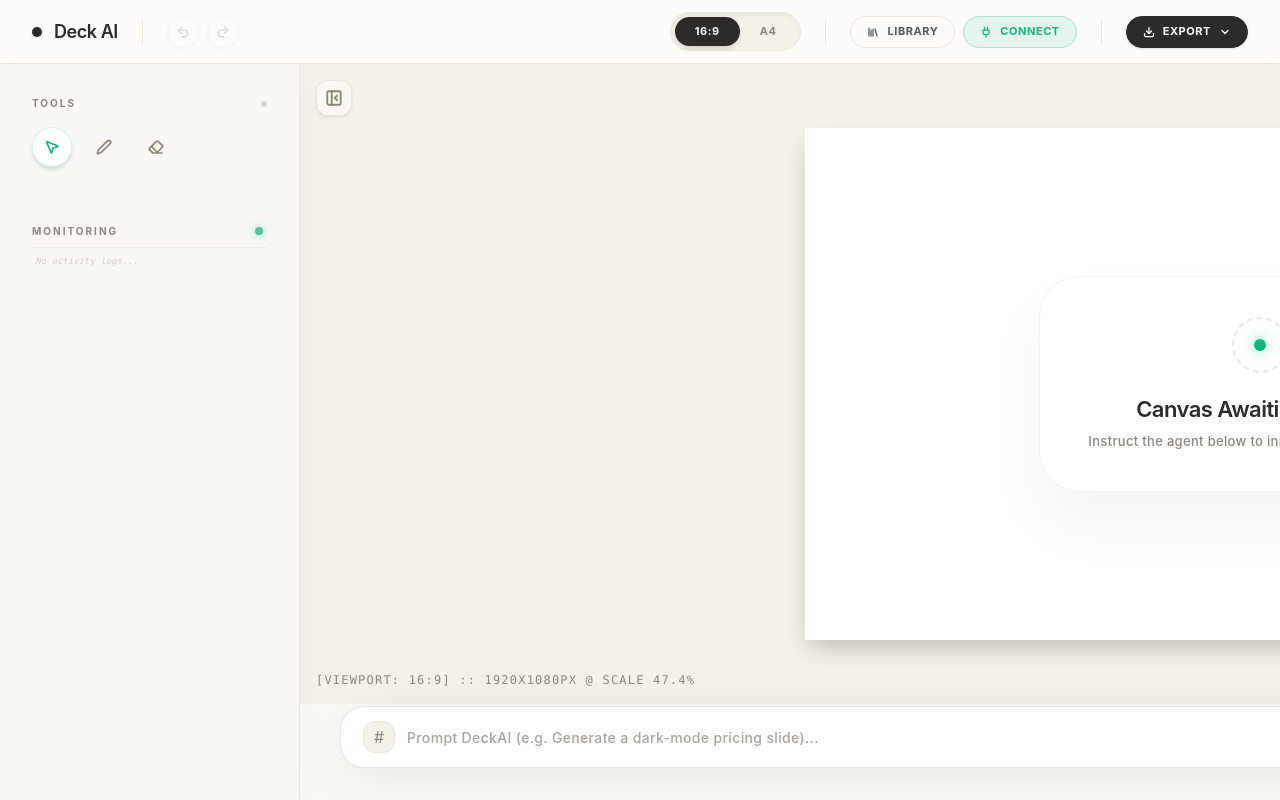
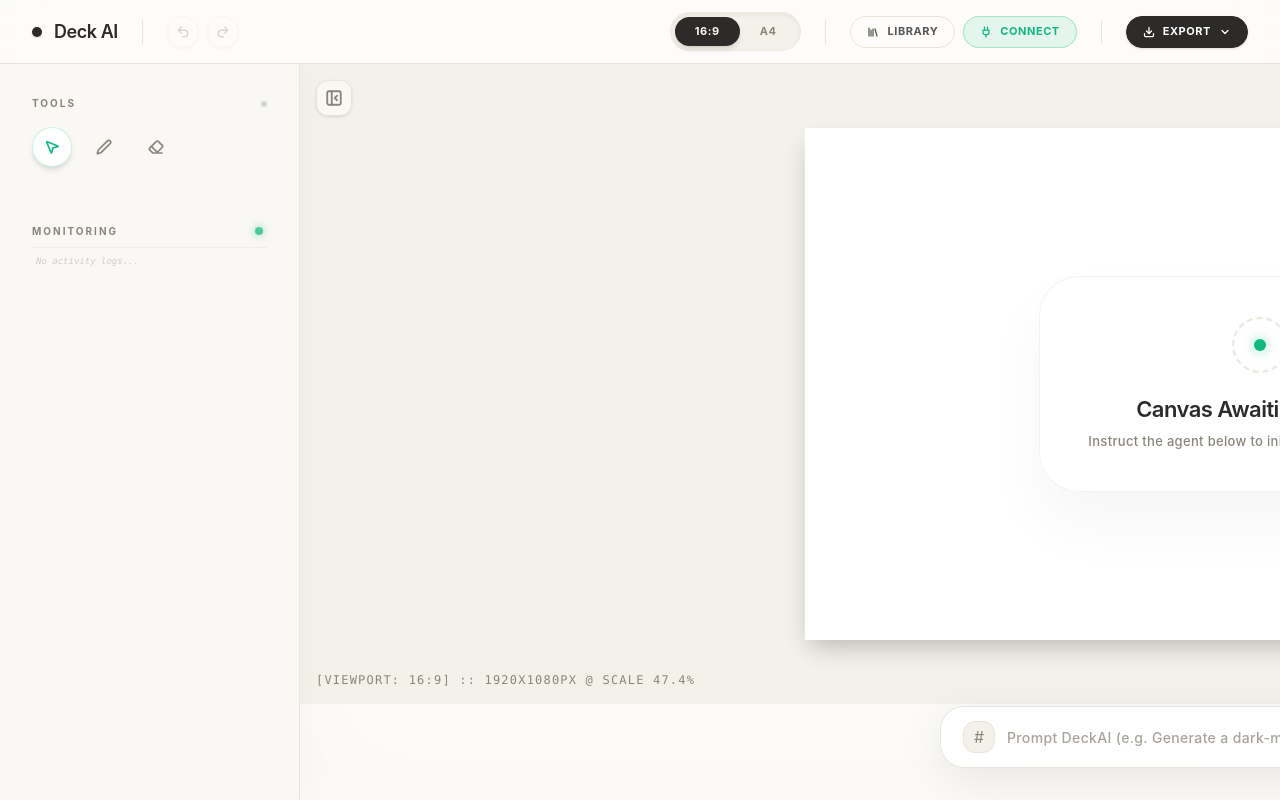
Before and after one commit to Zacxxx/DeckAI, a React (Vite) app in the folder frontend/: page / in a window 1280 px wide. Built offline with nearby package versions, Linux system fonts and the light colour scheme.

Commit message:
style(ui): constraint prompt injection container into center-weighted floating boundaries

```diff
--- a/frontend/src/App.tsx
+++ b/frontend/src/App.tsx
@@ -477,18 +477,18 @@ export default function App() {
           </div>
 
           {/* Bottom Floating Prompt Interface (Absolute to overlay the canvas void space) */}
-          <div className="absolute bottom-8 left-1/2 -translate-x-1/2 w-[calc(100%-80px)] px-0 z-50">
+          <div className="absolute bottom-8 left-1/2 -translate-x-1/2 w-full max-w-2xl px-4 z-50 flex flex-col items-center">
             {attachedDocs.length > 0 && (
-              <div className="flex gap-2 mb-2 px-2 overflow-x-auto">
+              <div className="flex gap-2 mb-2 w-full px-2 overflow-x-auto">
                 {attachedDocs.map((doc, idx) => (
-                  <div key={idx} className="bg-white/80 backdrop-blur-md px-3 py-1 rounded-full text-[10px] font-mono text-[#8b867c] border border-black/5 flex items-center shadow-sm">
+                  <div key={idx} className="bg-white/80 backdrop-blur-md px-3 py-1 rounded-full text-[10px] font-mono text-[#8b867c] border border-black/5 flex items-center shadow-sm whitespace-nowrap">
                     📄 {doc.name}
                     <button onClick={() => setAttachedDocs(prev => prev.filter((_, i) => i !== idx))} className="ml-2 hover:text-red-500 font-bold">&times;</button>
                   </div>
                 ))}
               </div>
             )}
-            <div className="bg-white/90 backdrop-blur-2xl border border-black/10 shadow-[0_12px_48px_rgba(0,0,0,0.08)] rounded-3xl p-2.5 flex items-center gap-3 relative transition-all duration-300 focus-within:shadow-[0_16px_64px_rgba(0,0,0,0.12)] focus-within:ring-2 focus-within:ring-[#10b981]/20 focus-within:-translate-y-1">
+            <div className="w-full bg-white/90 backdrop-blur-2xl border border-black/10 shadow-[0_12px_48px_rgba(0,0,0,0.08)] rounded-3xl p-2.5 flex items-center gap-3 relative transition-all duration-300 focus-within:shadow-[0_16px_64px_rgba(0,0,0,0.12)] focus-within:ring-2 focus-within:ring-[#10b981]/20 focus-within:-translate-y-1">
               {/* Context indicator / Document Uploader */}
               <input type="file" multiple ref={fileInputRef} onChange={handleFileUpload} className="hidden" accept=".txt,.md,.json,.csv,.html" />
               <button
```
